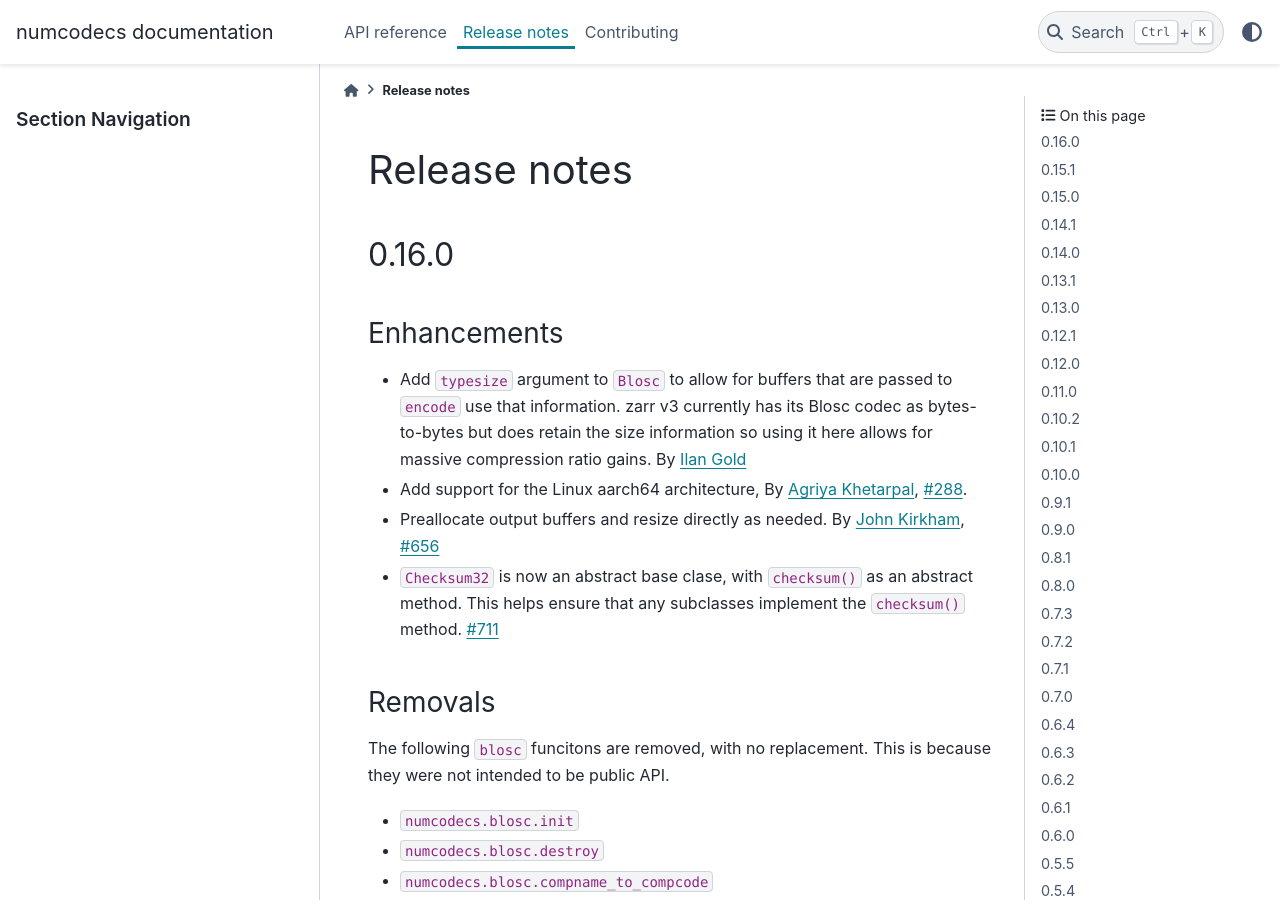
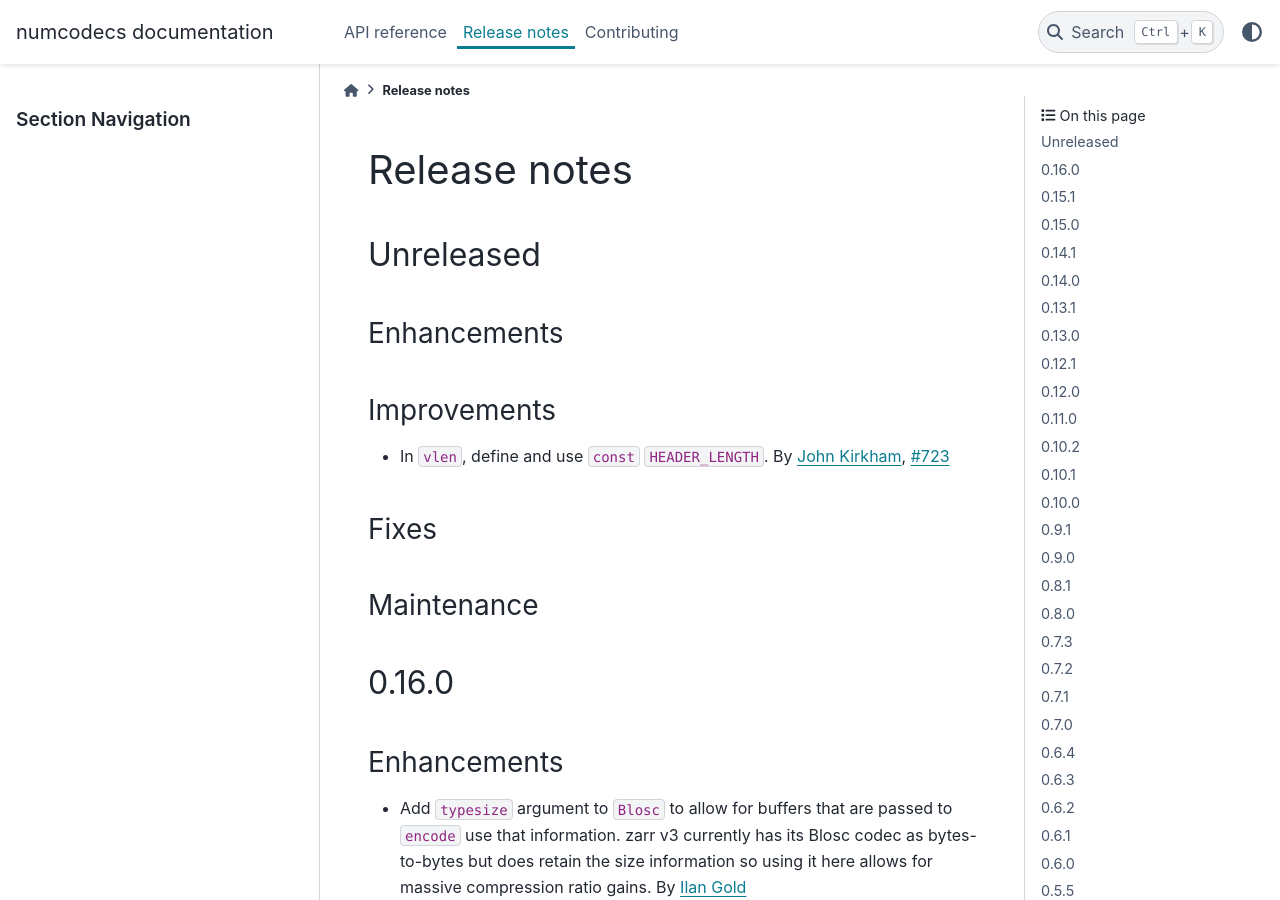
Before and after one commit to zarr-developers/numcodecs, a Sphinx documentation site: the page built from docs/release.rst, in a window 1280 px wide and 900 px high. Built offline with Sphinx 7.4.7 and the PyData theme 0.15.4, drawn with Linux system fonts in a browser that asks for light colours; the version number could not be read and is left out.

Commit message:
Add news on `const` `HEADER_LENGTH` in `vlen`

```diff
--- a/docs/release.rst
+++ b/docs/release.rst
@@ -13,6 +13,25 @@ Release notes
 
 
 .. _unreleased:
+
+Unreleased
+----------
+
+Enhancements
+~~~~~~~~~~~~
+
+Improvements
+~~~~~~~~~~~~
+
+* In ``vlen``, define and use ``const`` ``HEADER_LENGTH``.
+  By :user:`John Kirkham <jakirkham>`, :issue:`723`
+
+Fixes
+~~~~~
+
+Maintenance
+~~~~~~~~~~~
+
 
 0.16.0
 ------
```
